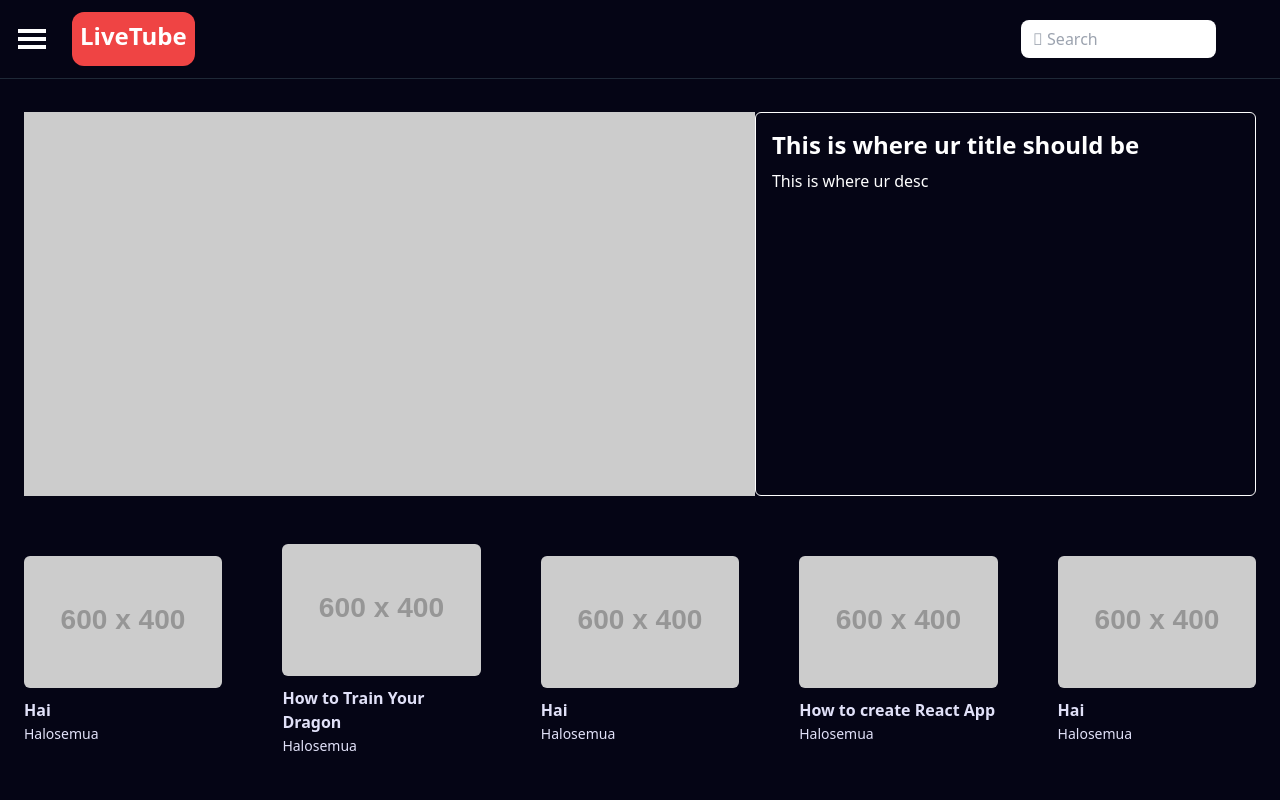
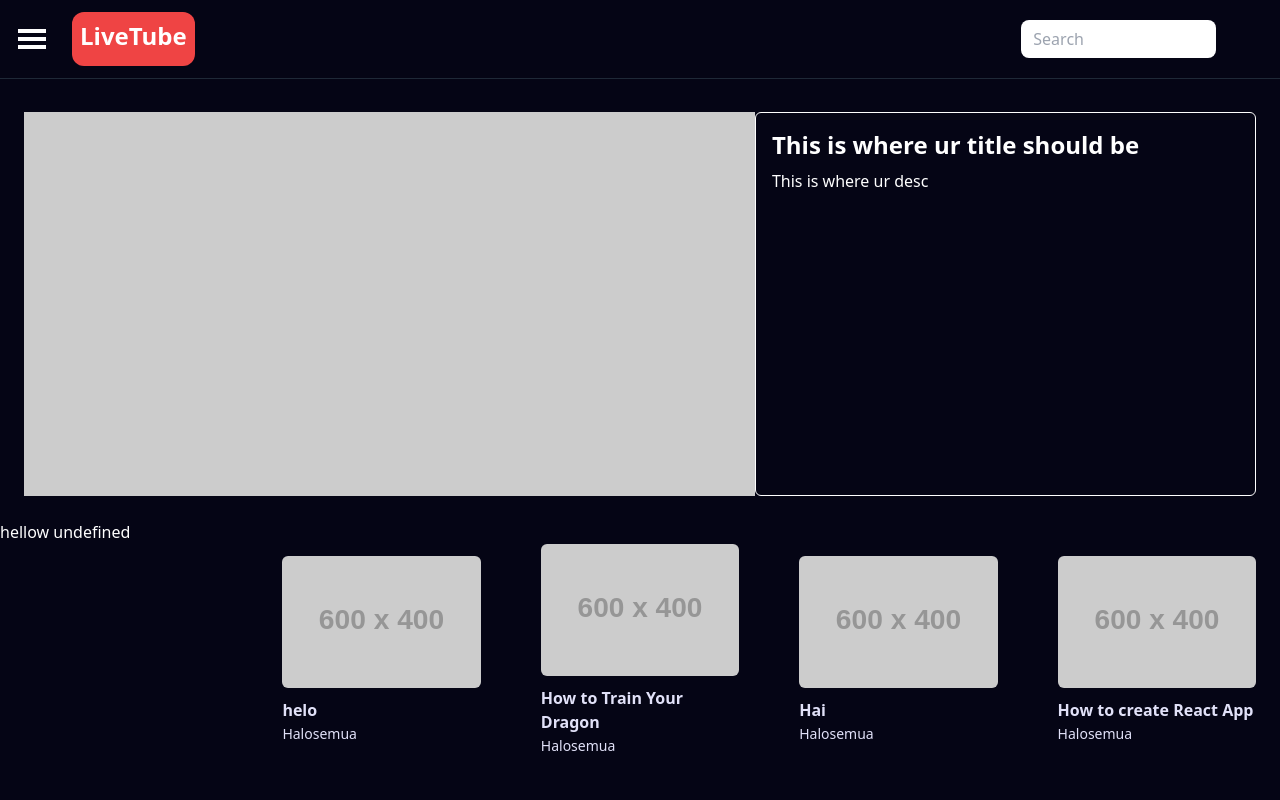
Before and after one commit to KenetHilang/React-YT-App-Project, a React (Vite) app: page / in a window 1280 px wide. Shown: the top 800 px of the page. Built offline with nearby package versions, Linux system fonts and the light colour scheme.

Commit message:
Minor Updates

```diff
--- a/package.json
+++ b/package.json
@@ -10,6 +10,7 @@
     "preview": "vite preview"
   },
   "dependencies": {
+    "dotenv": "^16.4.7",
     "react": "^18.3.1",
     "react-dom": "^18.3.1",
     "react-icons": "^5.4.0"
--- a/src/HomePage.jsx
+++ b/src/HomePage.jsx
@@ -1,10 +1,17 @@
 import Cards from "./component/Cards/Cards";
+import { useContext } from "react";
+import { SearchContext } from "./component/Functions/SearchFunction";
 
 function HomePage(){
+
+    const API_KEY = import.meta.env.VITE_APP_YT
+    const searched = useContext(SearchContext)
+
     return(
         <>
         <div className="grid grid-cols-5 gap-3">
-            <Cards title="Hai" channel="Halosemua"/>
+            <p className="text-white">{`hellow ${searched}`}</p>
+            <Cards title="helo" channel="Halosemua"/>
             <Cards title="How to Train Your Dragon" channel="Halosemua"/>
             <Cards title="Hai" channel="Halosemua"/>
             <Cards title="How to create React App" channel="Halosemua"/>
--- /dev/null
+++ b/src/component/Functions/SearchFunction.jsx
@@ -0,0 +1,33 @@
+import React, {useState, createContext} from "react";
+
+export const SearchContext = createContext();
+
+function SearchSpace() {
+
+    const [Val, setVal] = useState("")
+    const change = event => {
+        setVal(event.target.value)
+    }
+
+    return(
+        <>
+        <SearchContext.Provider value={Val}>
+            <input
+            onKeyDown={(e) => {
+                if (e.key === "Enter")
+                    alert(Val);
+                }}
+            type="text"
+            className="h-full w-1/5 px-3 py-2 rounded-lg text-black"
+            placeholder="Search"
+            value={Val}
+            onChange={change}
+            />
+        </SearchContext.Provider>
+
+        </>
+
+    )
+}
+
+export default SearchSpace;
--- a/src/component/NavBar/NavBar.jsx
+++ b/src/component/NavBar/NavBar.jsx
@@ -1,7 +1,8 @@
-import React, { useState, createContext } from "react";
+import React, { useState } from "react";
 import { GiHamburgerMenu } from "react-icons/gi";
 import Sidebar from "../SideBar/Sidebar";
 import SidebarContext from "../SideBar/SidebarStatus";
+import SearchSpace from "../Functions/SearchFunction";
 
 function NavBar() {
   const [sidebarOpen, setSidebarOpen] = useState(false);
@@ -19,11 +20,7 @@ function NavBar() {
           LiveTube
         </h1>
         <div className="flex flex-grow justify-end px-2 py-2 mx-10">
-          <input
-            type="text"
-            className="h-full w-1/5 px-3 py-2 rounded-lg text-black"
-            placeholder="&#xF002; Search"
-          />
+          <SearchSpace/>
         </div>
       </nav>
       <SidebarContext.Provider value={status}>
--- a/src/component/SideBar/Sidebar.jsx
+++ b/src/component/SideBar/Sidebar.jsx
@@ -1,7 +1,5 @@
 import React, { useState, useEffect, useContext } from "react";
 import SidebarContext from "./SidebarStatus";
-import OutsideAlerter from "../Functions/outsideclicker";
-
 
 function Sidebar() {
 
@@ -21,7 +19,7 @@ function Sidebar() {
 
   return (
     <>
-          <div className={`w-60 h-full bg-background z-20 fixed border-r border-gray-600 top-0 transition-transform duration-300 pt-2 ${ isVisible ? "translate-x-0" : "-translate-x-full"}`}
+          <div className={`w-60 h-full bg-background z-20 fixed border-r border-g ray-600 top-0 transition-transform duration-300 pt-2 ${ isVisible ? "translate-x-0" : "-translate-x-full"}`}
           >
             <div className="p-4">
               <h2 className="text-xl font-bold text-white mb-4">Menu</h2>
```
Also changed, not shown: 2 other files (tests, documents, lock files or other folders).
